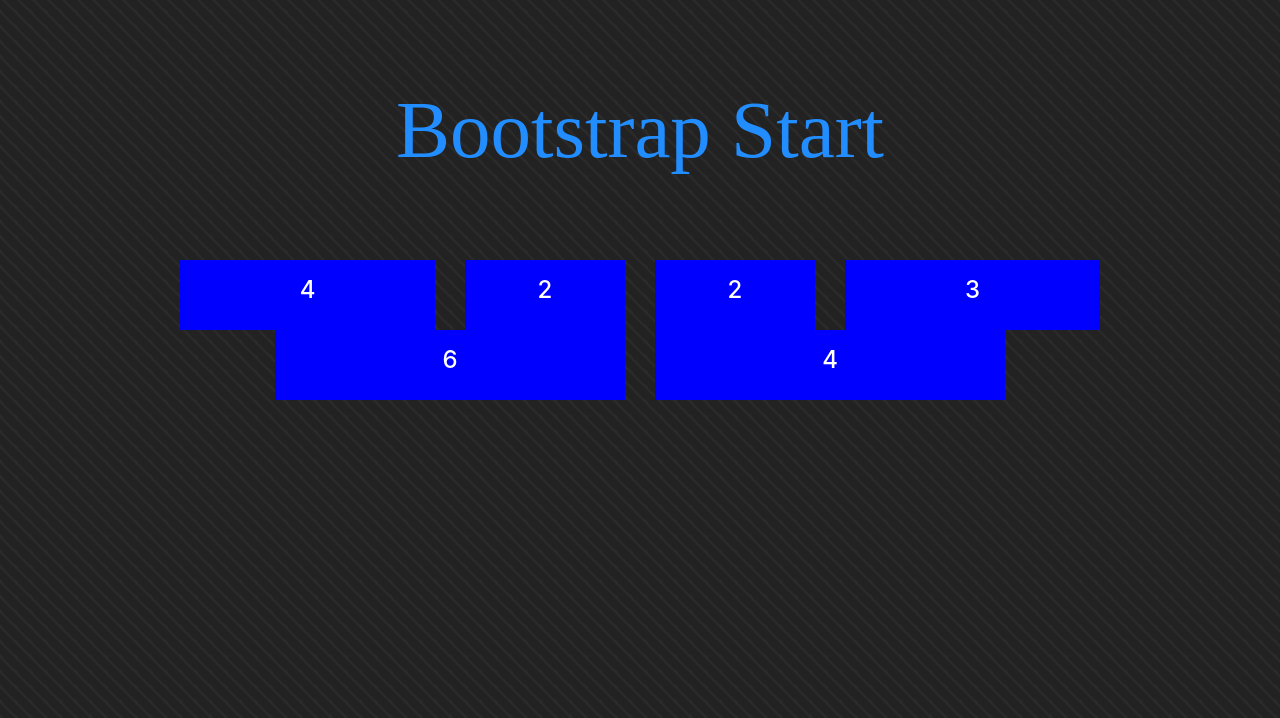
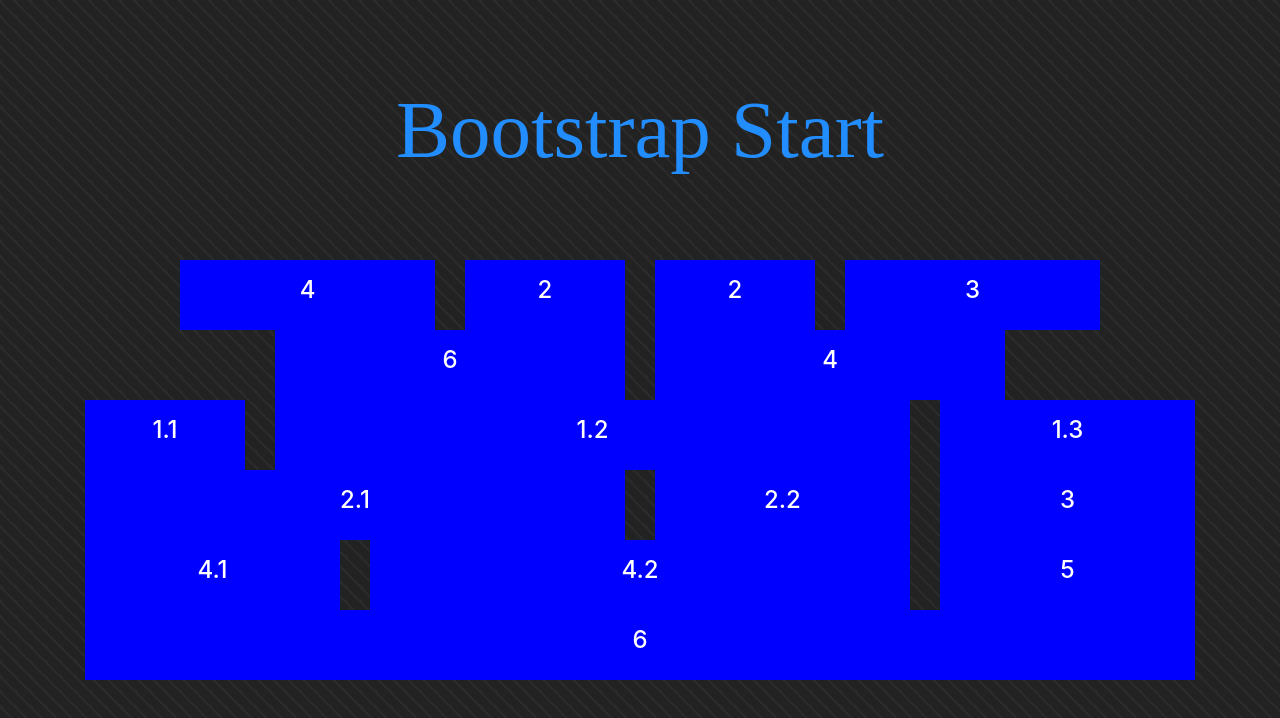
Before and after one commit to sakibsaroar/Bootstrap, a plain HTML site: page index.html in a window 1280 px wide. Drawn offline with nearby package versions, Linux system fonts and the light colour scheme; a web font is replaced by a local one.

Commit message:
Update index.html

```diff
--- a/index.html
+++ b/index.html
@@ -55,6 +55,103 @@
       </div>
     </section>
 
+    <section class="header">
+    <div class="container">
+      <div class="row">
+      <div class="col-md-2 col-sm-3 col-12">
+        <div class="box"><h4>1.1</h4></div>
+        </div>
+        <div class="col-md-7  col-sm-6 col-6">
+        <div class="box"><h4>1.2</h4></div>
+        </div>
+        <div class="col-md-3  col-sm-3 col-6">
+        <div class="box"><h4>1.3</h4></div>
+        </div>
+
+      </div>
+
+
+      </div>
+
+
+    </section>
+
+
+
+
+      <section class="hero">
+    <div class="container">
+      <div class="row">
+      <div class="col-md-9">
+        <div class="row">
+        <div class="col-md-8 col-sm-12 ">
+          <div class="box"><h4>2.1</h4></div>
+          </div>
+          <div class="col-md-4 col-sm-12">
+          <div class="box"><h4>2.2</h4>
+            </div>
+        </div>
+        </div>
+        </div>
+        <div class="col-md-3 d-md-block d-none">
+          <div class="box"><h4>3</h4></div>
+          </div>
+       </div>
+      </div>
+
+    </section>
+
+
+
+
+      <section class="body">
+    <div class="container">
+      <div class="row">
+      <div class="col-md-9">
+        <div class="row">
+        <div class="col-md-4 col-sm-9 col-12">
+          <div class="box"><h4>4.1</h4></div>
+          </div>
+          <div class="col-md-3  d-md-none d-block">
+          <div class="box"><h4>3</h4></div>
+          </div>
+          <div class="col-md-8 col-12 col-sm-12">
+          <div class="box"><h4>4.2</h4>
+            </div>
+        </div>
+        </div>
+        </div>
+        <div class="col-md-3 d-md-block d-none">
+          <div class="box"><h4>5</h4></div>
+          </div>
+       </div>
+      </div>
+
+    </section>
+
+
+
+
+      <section class="bar d-md-none d-sm-block d-none">
+    <div class="container">
+      <div class="row">
+        <div class="col-sm-12 ">
+          <div class="box"><h4>5</h4></div>
+          </div>
+      </div>
+      </div>
+    </section>
+
+      <section class="footer">
+    <div class="container">
+      <div class="row">
+        <div class="col-sm-12 ">
+          <div class="box"><h4>6</h4></div>
+          </div>
+      </div>
+      </div>
+    </section>
+
     <!-- Optional JavaScript -->
     <!-- jQuery first, then Popper.js, then Bootstrap JS -->
    <script src="https://code.jquery.com/jquery-3.5.1.min.js" integrity="sha256-9/aliU8dGd2tb6OSsuzixeV4y/faTqgFtohetphbbj0=" crossorigin="anonymous"></script>    <script src="https://cdn.jsdelivr.net/npm/popper.js@1.16.1/dist/umd/popper.min.js" integrity="sha384-9/reFTGAW83EW2RDu2S0VKaIzap3H66lZH81PoYlFhbGU+6BZp6G7niu735Sk7lN" crossorigin="anonymous"></script>
```
